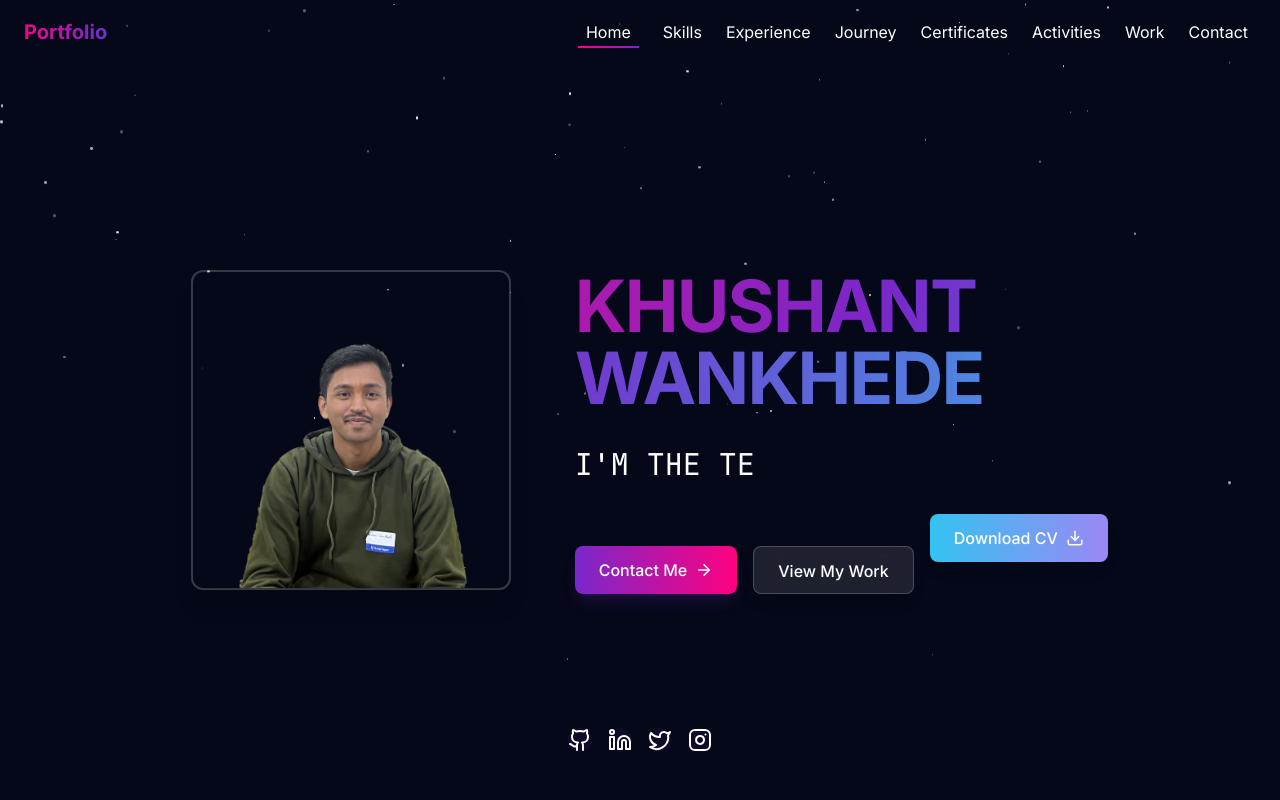
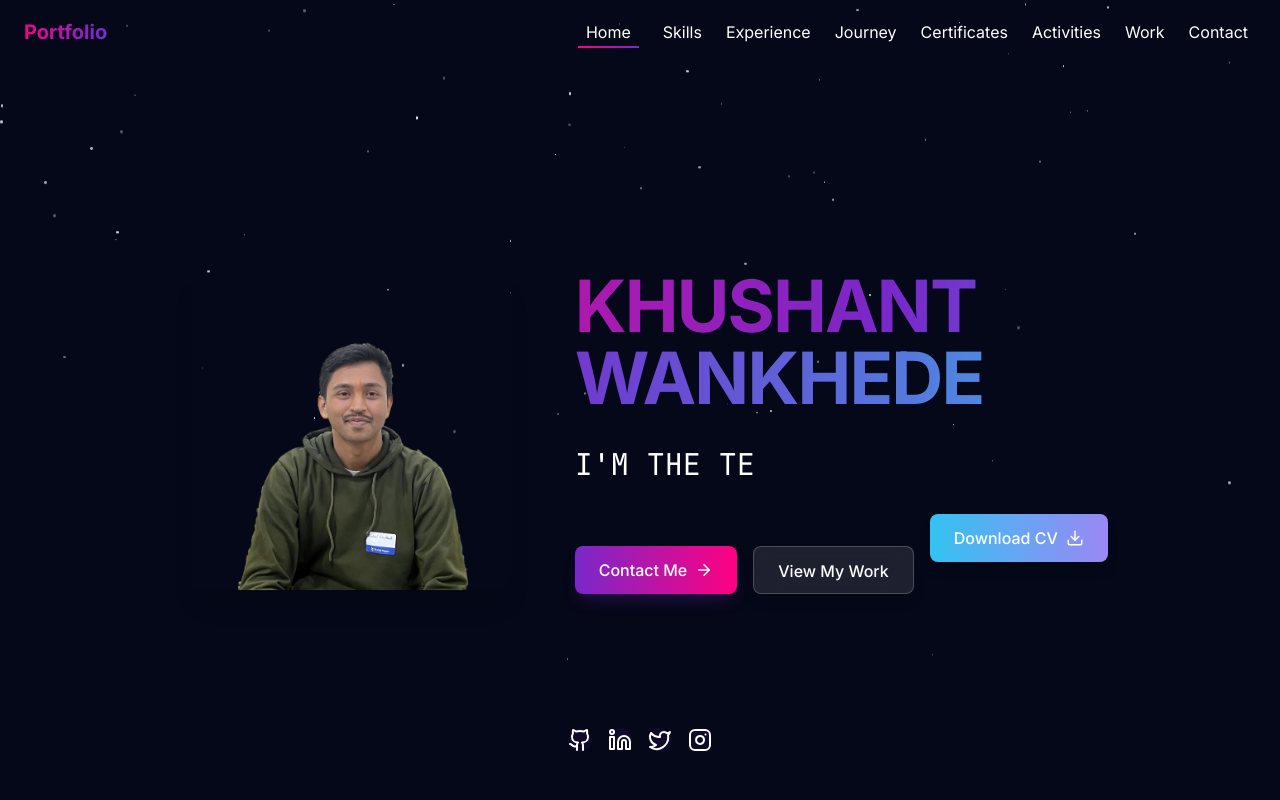
Before and after one commit to TheKhushant/online-resume-crafter, a React (Vite) app: page / in a window 1280 px wide. Shown: the top 800 px of the page. Built offline with nearby package versions, Linux system fonts and the light colour scheme.

Commit message:
remove border from profile image

```diff
--- a/src/components/Hero.tsx
+++ b/src/components/Hero.tsx
@@ -80,7 +80,7 @@ const Hero: React.FC<HeroProps> = ({ name, title }) => {
                         className="w-full lg:w-5/12 flex justify-center lg:justify-end"
                     >
                         <div className="relative">
-                            <div className="w-64 h-64 sm:w-80 sm:h-80 rounded-xl overflow-hidden border-2 border-white border-opacity-20 shadow-xl animate-float">
+                            <div className="w-64 h-64 sm:w-80 sm:h-80 rounded-xl overflow-hidden border-opacity-20 shadow-xl animate-float">
                                 <img
                                     src="/img/PNG.png"
                                     alt="Profile"
```
